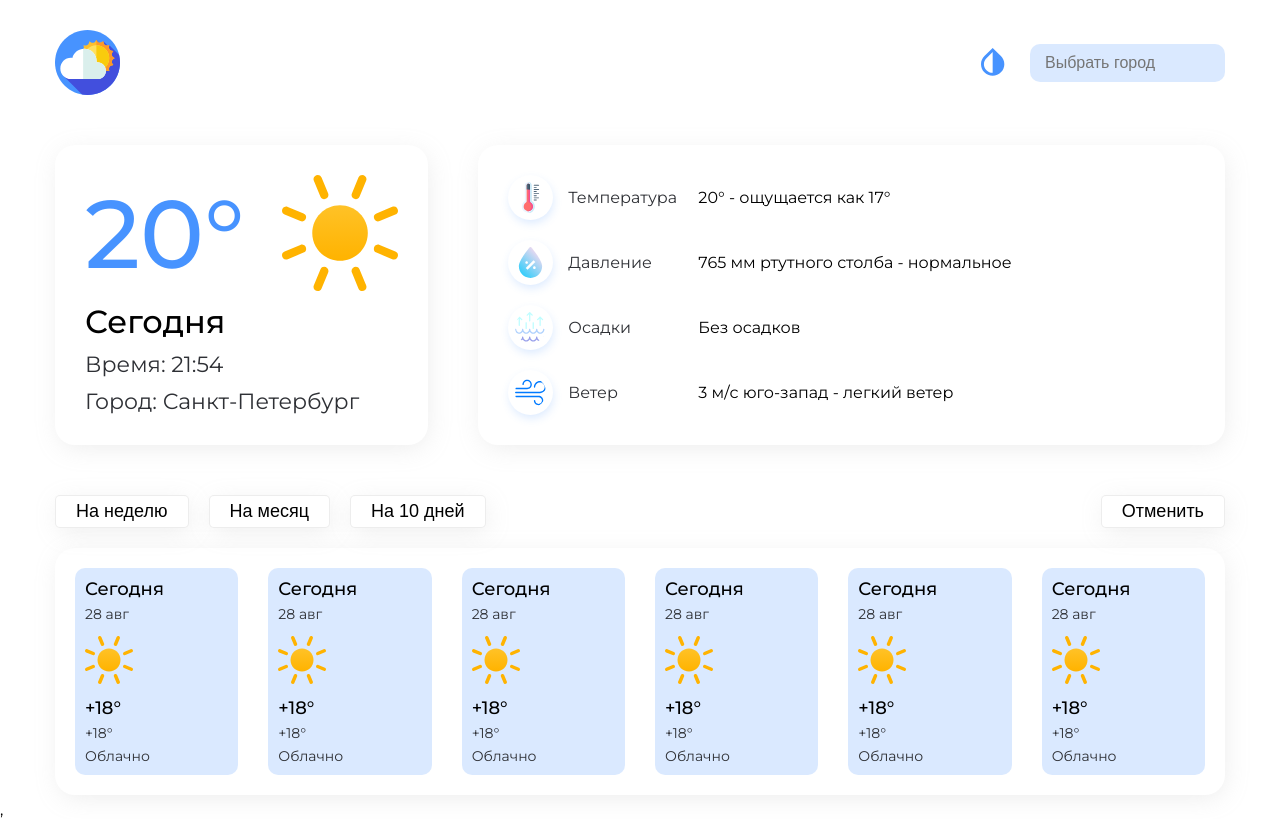
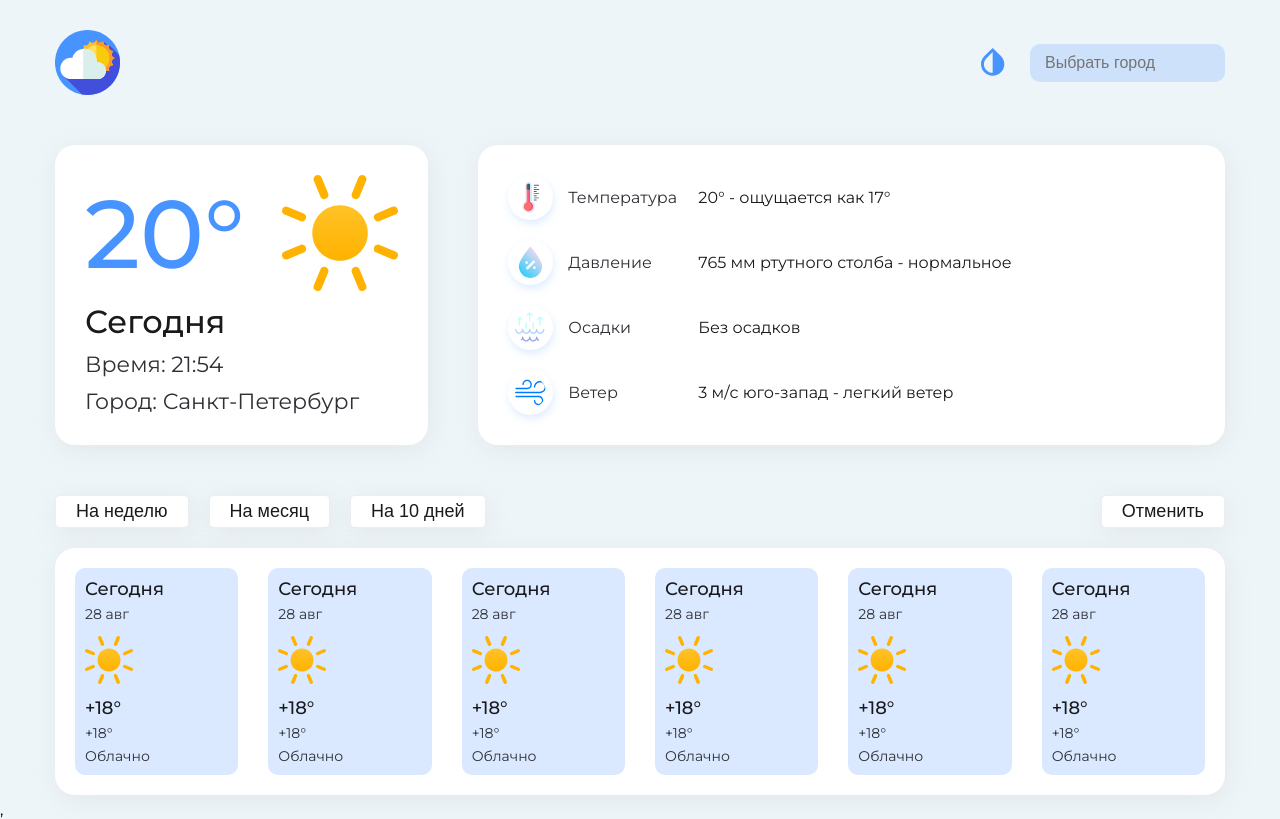
Before and after one commit to Alex-Sapon/weather, a React (Create React App) app: page / in a window 1280 px wide. Built offline with nearby package versions, Linux system fonts and the light colour scheme.

Commit message:
style: change background colors

```diff
--- a/src/styles/theme.ts
+++ b/src/styles/theme.ts
@@ -1,7 +1,8 @@
 // ----- color palette -----
 const color = {
   white: '#ffffff',
-  blackDark: '#000000',
+  whiteSmoke: '#d3e6ed61',
+  blackDark: '#1A1A1C',
   blackLight: '#2E3035',
   greyDark: '#4F4F4F',
   greyLight: '#939CB0',
@@ -42,7 +43,7 @@ const color = {
 // ----- boxShadow -----
 export const boxShadow = {
   light: '2px 5px 25px -3px rgba(180, 180, 180, 0.25)',
-  dark: '2px 5px 25px -3px rgba(180, 180, 180, 0.25)',
+  dark: '2px 5px 20px -5px rgba(180, 180, 180, 0.25)',
 };
 
 // ----- animation -----
@@ -53,7 +54,7 @@ export const boxShadow = {
 
 const lightTheme = {
   color: {
-    backgroundPrimary: color.white,
+    backgroundPrimary: color.whiteSmoke,
     backgroundSecondary: color.white,
     backgroundTertiary: color.blueDark,
     textPrimary: color.blackDark,
```
